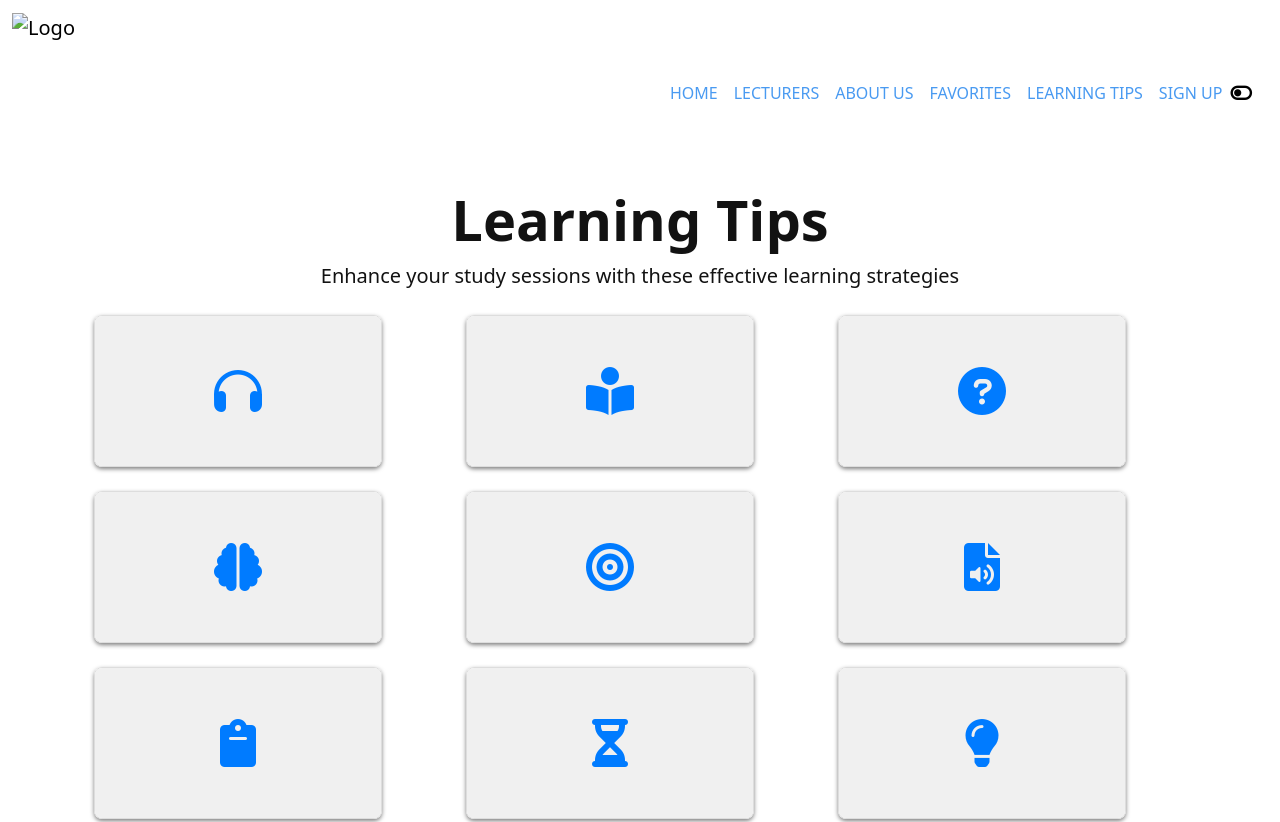
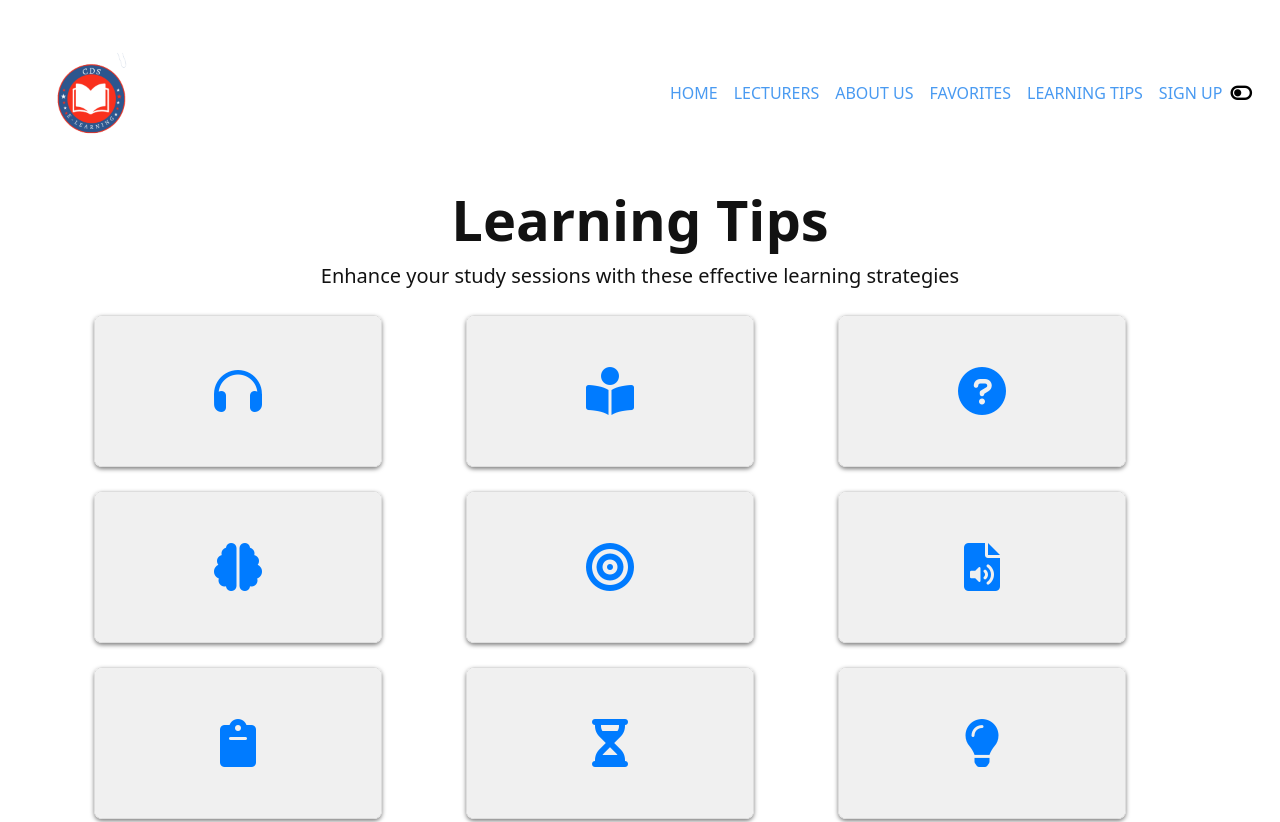
Before and after one commit to sethtsidi/E-learning-Platform, a website: page Learning-tips.html in a window 1280 px wide. Shown: the top 822 px of the page. Drawn offline with nearby package versions, Linux system fonts and the light colour scheme.

Commit message:
logo updated

```diff
--- a/Learning-tips.html
+++ b/Learning-tips.html
@@ -17,7 +17,7 @@
             <div class="container-fluid">
               <!-- Logo -->
               <a class="navbar-brand" href="#">
-                <img src="/image/CDS.png" alt="Logo" width="160" height="160" class="d-inline-block align-text-center me-2">
+                <img src="image/logo.png" alt="Logo" width="160" height="160" class="d-inline-block align-text-center me-2">
               </a>
 
               <!-- Toggler button for mobile -->
```
